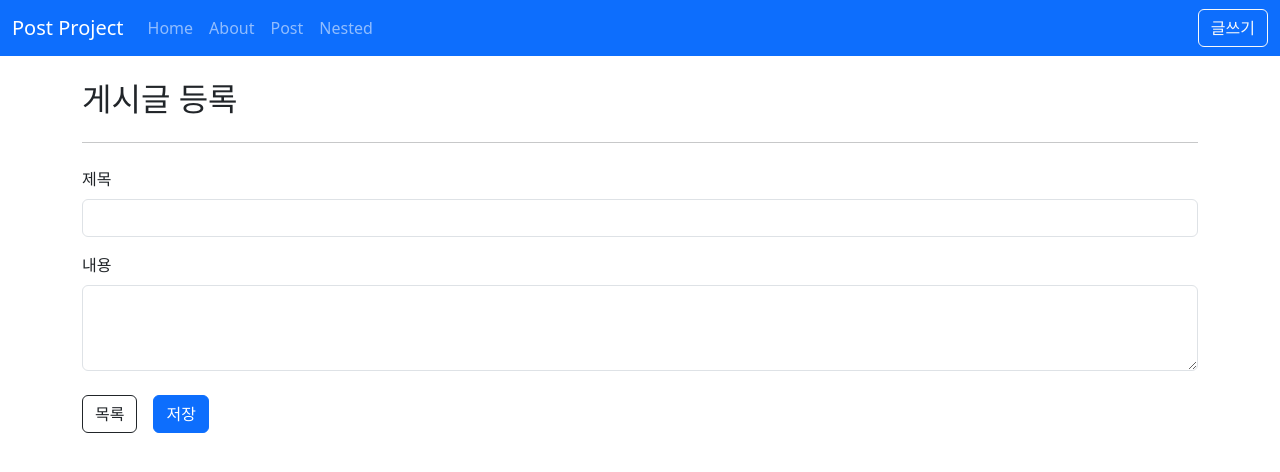
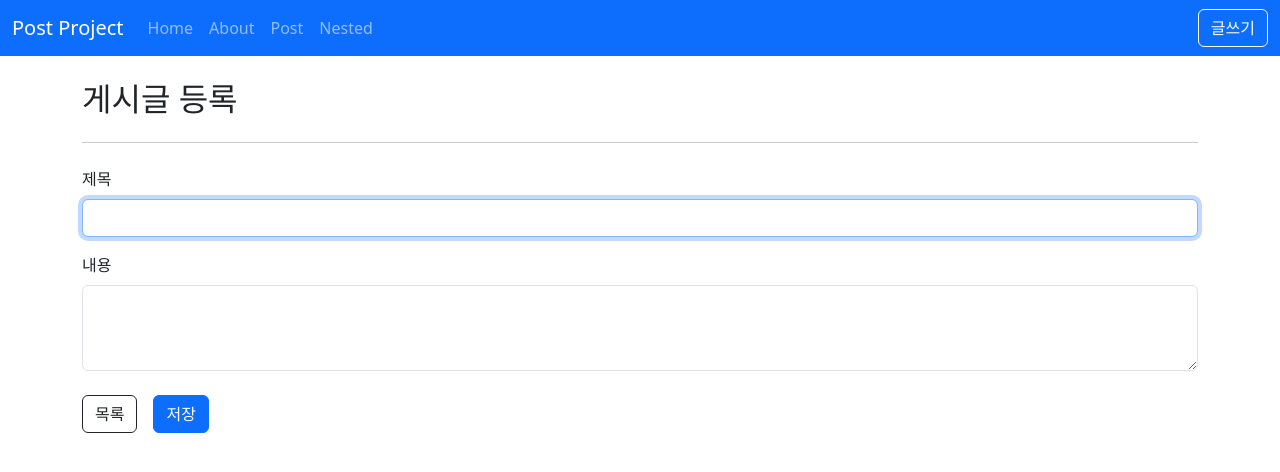
Before and after one commit to red2132/vue_practice_project, a Vue app in the folder vue3-posts/: page /posts/create in a window 1280 px wide. Shown: the top 472 px of the page. Built offline with nearby package versions, Linux system fonts and the light colour scheme.

Commit message:
커스텀 디렉티브 등록

```diff
--- a/vue3-posts/src/components/Posts/PostForm.vue
+++ b/vue3-posts/src/components/Posts/PostForm.vue
@@ -3,6 +3,8 @@
 		<div class="mb-3">
 			<label for="exampleFormControlInput1" class="form-label">제목</label>
 			<input
+				v-focus
+				v-color="'blue'"
 				id="title"
 				class="form-control"
 				type="text"
--- /dev/null
+++ b/vue3-posts/src/directives/color.js
@@ -0,0 +1,5 @@
+function color(el, binding) {
+	el.style.color = binding.value;
+}
+
+export default color;
--- /dev/null
+++ b/vue3-posts/src/directives/focus.js
@@ -0,0 +1,8 @@
+// 커스텀 디렉티브
+export default {
+	mounted: el => {
+		el.focus();
+		// v-focus를 추가하면 HTML의 autofocus는 작동하지 않음
+		// v-focus와 autofocus의 차이: autofocus는 첫 렌더링시 한번만 작동하지만, v-focus는 컴포넌트가 동적으로 변화해도 작동함
+	},
+};
--- a/vue3-posts/src/main.js
+++ b/vue3-posts/src/main.js
@@ -9,6 +9,7 @@
 import person from './plugins/person';
 import objPlugins from './plugins/obj';
 import funcPlugins from './plugins/func';
+import globalDirectives from './plugins/global-directives';
 
 // use()를 이용해 하위 자식 컴포넌트는 router 객체 사용 가능
 // 또한 해당 router 객체는 페이지 이동, 현재 활성 라우트 정보에 접근하는데 사용할 수 있음
@@ -16,6 +17,7 @@
 app.use(person); // 전역 객체로 하위 컴포넌트에서 사용 가능
 app.use(objPlugins, { name: 'happy' });
 app.use(funcPlugins);
+app.use(globalDirectives);
 app.use(globalComponents);
 app.use(router);
 app.mount('#app');
--- /dev/null
+++ b/vue3-posts/src/plugins/global-directives.js
@@ -0,0 +1,8 @@
+import color from '@/directives/color';
+import focus from '@/directives/focus';
+export default {
+	install(app) {
+		app.directive('focus', focus); // 커스텀 디렉티브 등록
+		app.directive('color', color);
+	},
+};
--- a/vue3-posts/src/views/posts/PostCreateView.vue
+++ b/vue3-posts/src/views/posts/PostCreateView.vue
@@ -1,9 +1,10 @@
 <template>
 	<div>
-		<h2>게시글 등록</h2>
+		<h2 @click="visibleForm = !visibleForm">게시글 등록</h2>
 		<hr class="my-4" />
 		<!-- @submit.prevent: 새로 실행되지 않게(새로고침 or 새로 창) 하기 위해 -->
 		<PostForm
+			v-if="visibleForm"
 			@submit.prevent="save"
 			v-model:title="post.title"
 			v-model:content="post.content"
@@ -52,6 +53,7 @@
 };
 
 const goListPage = () => router.push({ name: 'PostList' });
+const visibleForm = ref(true);
 </script>
 
 <style lang="scss" scoped></style>
```
